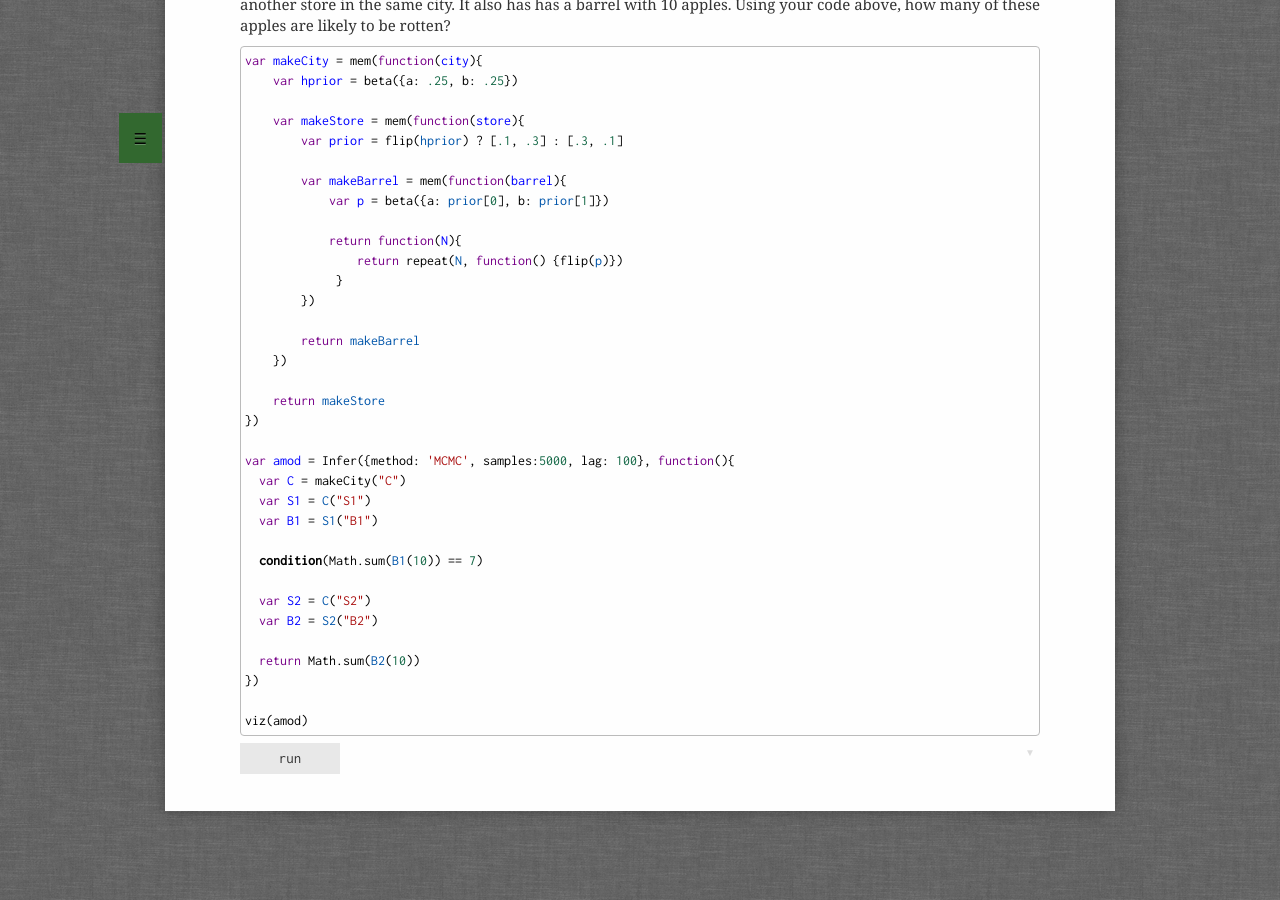
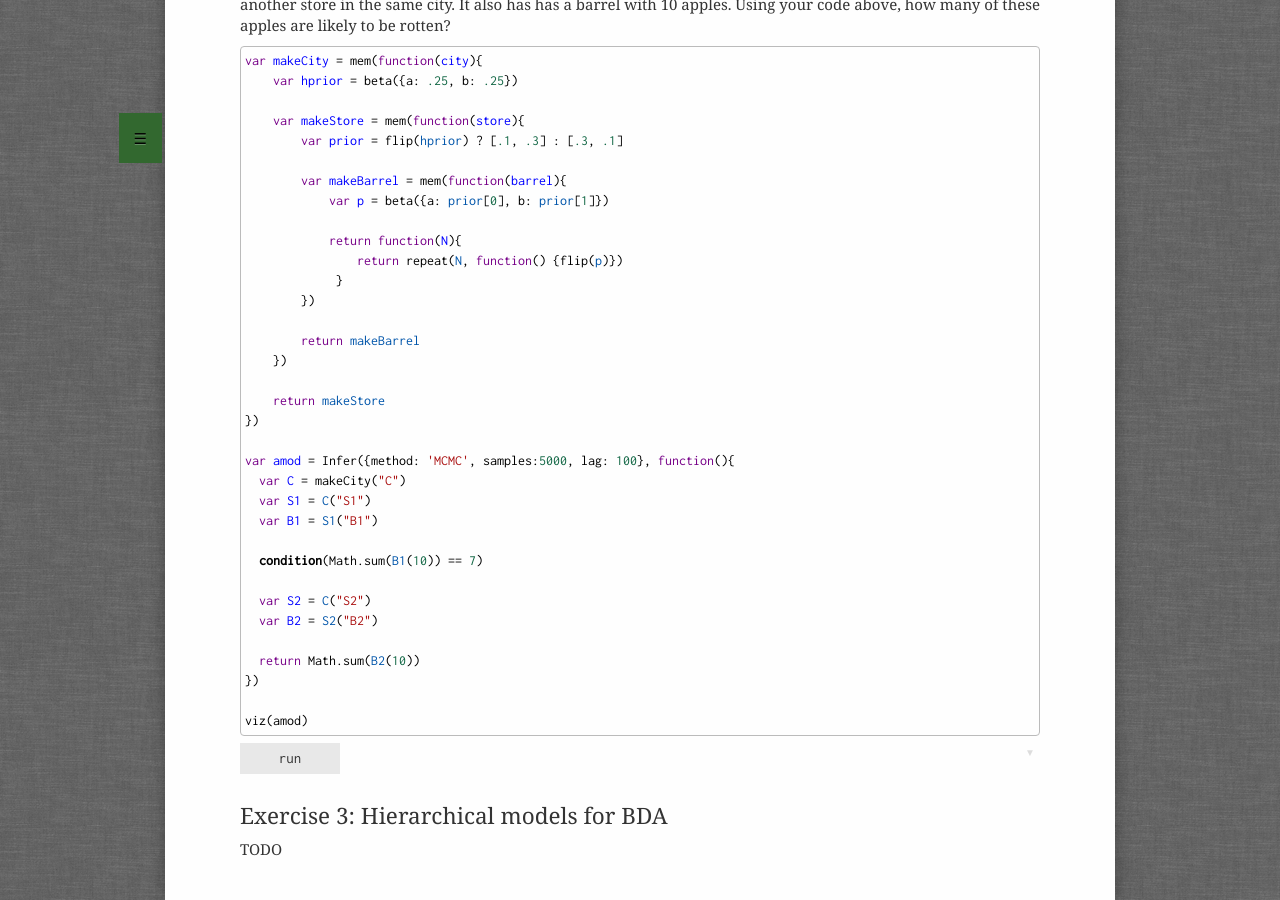
Before and after one commit to probmods/probmods2, a Jekyll site: the page built from solutions/hierarchical-models.md, in a window 1280 px wide and 900 px high, scrolled down 3837 px. Built offline with Jekyll 4.4.1, drawn with Linux system fonts in a browser that asks for light colours; a script that is not in the unit is left out.

Commit message:
Update and rename 09-hierarchical-models.md to hierarchical-models.md

```diff
--- a/solutions/09-hierarchical-models.md
+++ b/solutions/hierarchical-models.md
@@ -209,3 +209,7 @@
 
 viz(amod)
 ~~~~
+
+## Exercise 3: Hierarchical models for BDA
+
+TODO
```
